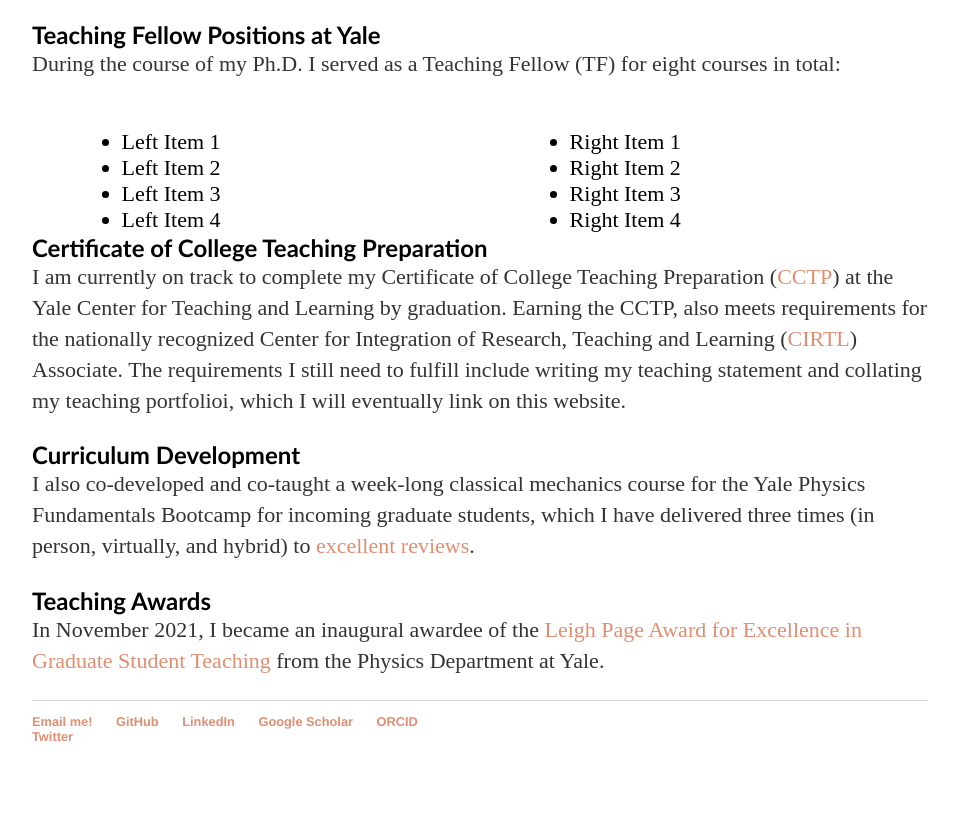
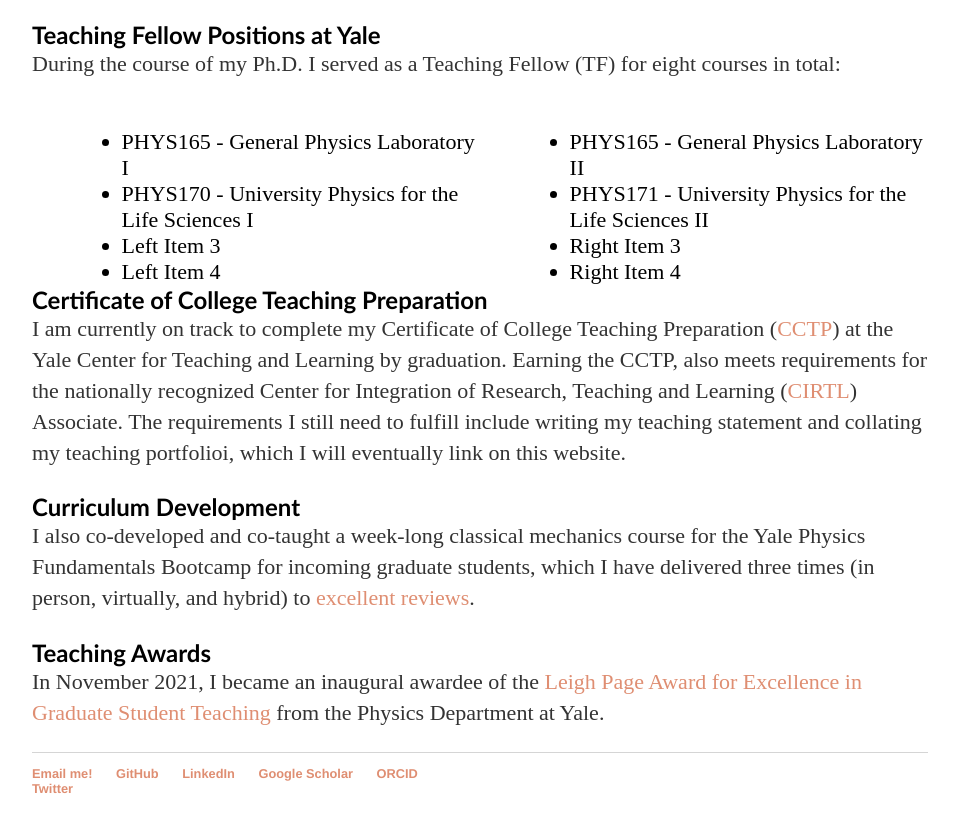
Before and after one commit to lunazagor/lunazagor.github.io, a Jekyll site: the page built from teaching/index.html, in a window 1280 px wide, cut to the strip 553-1389 px from the top of the page. Shown: the top 832 px of the strip, without its empty margins (160-1118 px from the left). Built offline with Jekyll 4.4.1, drawn with Linux system fonts in a browser that asks for light colours; before the commit the page ends 1357 px from its top, so only the background shows below that.

Commit message:
Update index.html

```diff
--- a/teaching/index.html
+++ b/teaching/index.html
@@ -40,16 +40,16 @@ title: Teaching
 </div>
 <div style="float: left; width: 40%;">
 <ul style="text-align: left; font-size: 22px; display: inline">
-<li>Left Item 1</li>
-<li>Left Item 2</li>
+<li>PHYS165 - General Physics Laboratory I </li>
+<li>PHYS170 -  University Physics for the Life Sciences I</li>
 <li>Left Item 3</li>
 <li>Left Item 4</li>
 </ul>
 </div>
 <div style="float: right; width: 40%;">
 <ul style="text-align: left; font-size: 22px; display: inline">
-<li>Right Item 1</li>
-<li>Right Item 2</li>
+<li>PHYS165 - General Physics Laboratory II</li>
+<li>PHYS171 -  University Physics for the Life Sciences II</li>
 <li>Right Item 3</li>
 <li>Right Item 4</li>
 </ul>
```
